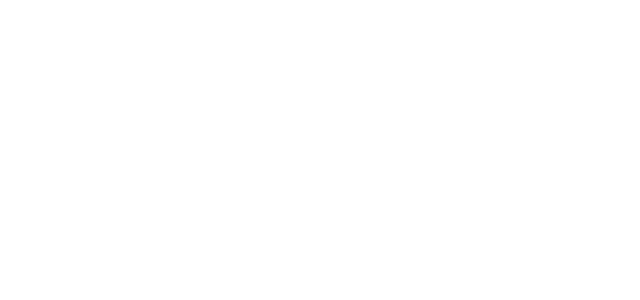
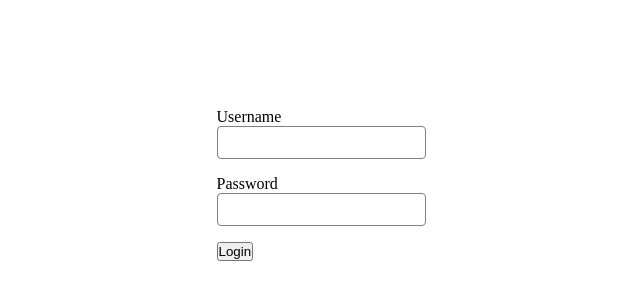
Before and after one commit to susannasardaryan/small-projects, a React (Vite) app: page / in a window 1280 px wide. Shown: the part 216-516 px from the top of the page, without its empty margins (319-959 px from the left). Built offline with nearby package versions, Linux system fonts and the light colour scheme.

Commit message:
main html

```diff
--- a/src/App.css
+++ b/src/App.css
@@ -0,0 +1,31 @@
+*{
+  margin: 0;
+  padding: 0;
+  box-sizing: border-box;
+}
+
+.content{
+  width: 100%;
+  height: 100vh;
+
+  display: flex;
+  justify-content: center;
+  align-items: center;
+}
+
+.login-form{
+  display: flex;
+  flex-direction: column;
+  gap: 1rem;
+  min-width: 5rem;
+  align-items: flex-start;
+}
+
+input{
+  display: block;
+  width: 100%;
+  padding: 8px 15px;
+  border-radius: 4px;
+  outline: none;
+  border: 1px solid gray;
+}
--- a/src/App.jsx
+++ b/src/App.jsx
@@ -1,11 +1,12 @@
 import './App.css'
+import Login from './components/Login'
 
 function App() {
 
   return (
-    <>
-
-    </>
+    <div className='content'>
+      <Login />
+    </div>
   )
 }
 
--- /dev/null
+++ b/src/components/Login.jsx
@@ -0,0 +1,42 @@
+import { useState } from "react"
+
+const Login = () => {
+    const [username, setUsername] = useState('');
+    const [password, setPassword] = useState('');
+    const [usernameWarningMessage, setUsernameWarningMessage] = useState('');
+
+
+
+    const handleUsernameChange = ({target}) => {
+        setUsername(target.value);
+        if(target.value.includes('..') || target.value.includes('/') || target.value.includes('&')) setUsernameWarningMessage('Your Username must icnlude only letters and number from 0-9')
+        else setUsernameWarningMessage('')
+    }
+
+    const handlePasswordChange = ({target}) => {
+        setPassword(target.value);
+    }
+
+    const handleLoginClick = () => {
+        localStorage.setItem('loginInfo', JSON.stringify({
+            username, password
+        }))
+    }
+    return (
+        <form className="login-form">
+            <label className="login">
+                Username
+                <input type="text" onChange={handleUsernameChange} value={username}/>
+                <span>{usernameWarningMessage}</span>
+            </label>
+            <label >
+                Password
+                <input type="text" onChange={handlePasswordChange} value={password}/>
+                {/* <span>{warningMessage}</span> */}
+            </label>
+            <button onClick={handleLoginClick}>Login</button>
+        </form>
+    )
+}
+
+export default Login;
--- /dev/null
+++ b/src/consts.js
@@ -0,0 +1,4 @@
+export const USER_INFO = {
+    login: 'testUser',
+    password: 'test123'
+}
```
